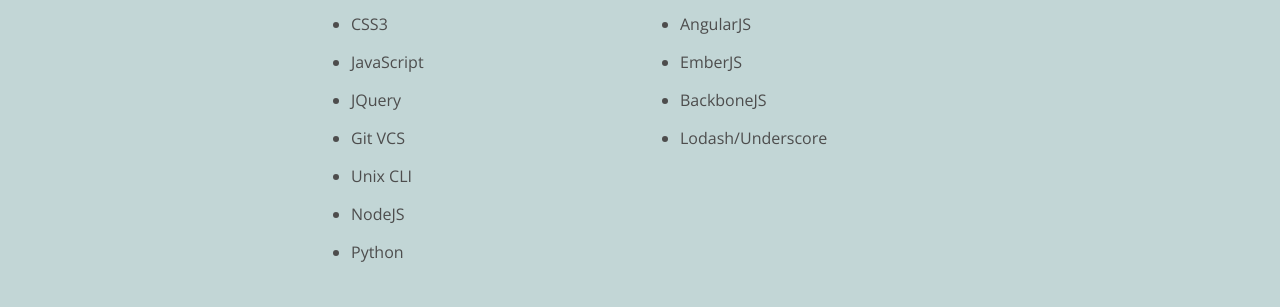
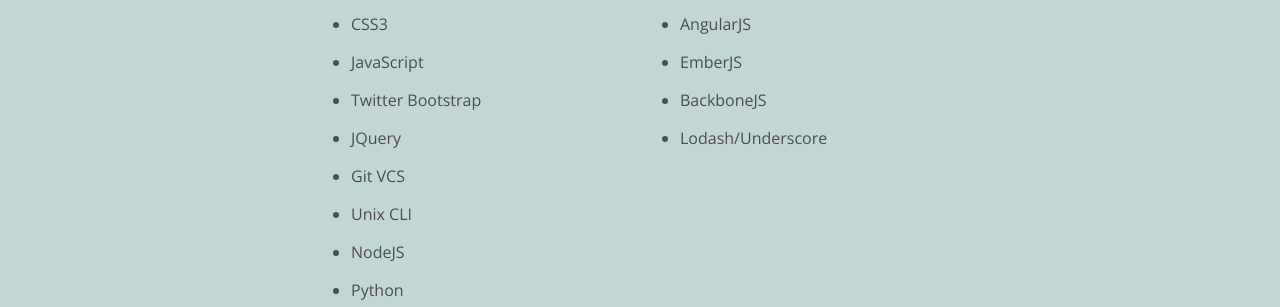
Before and after one commit to Jasonthecoder/portfolio_website, a plain HTML site: page about.html in a window 1280 px wide. Shown: the part 520-827 px from the top of the page. Drawn offline with nearby package versions, Linux system fonts and the light colour scheme.

Commit message:
Added a few more skills

```diff
--- a/about.html
+++ b/about.html
@@ -37,6 +37,7 @@
             <li>HTML5</li>
             <li>CSS3</li>
             <li>JavaScript</li>
+            <li>Twitter Bootstrap</li>
             <li>JQuery</li>
             <li>Git VCS</li>
             <li>Unix CLI</li>
```
